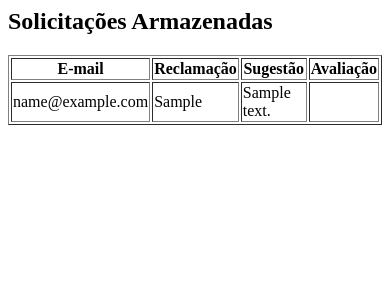
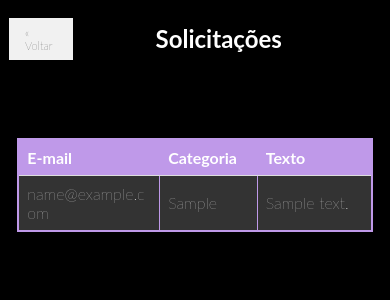
Before and after one commit to matheus-pestana/SENAI-SmartHub, a PHP site: page /solicitacoes.php in a window 390 px wide. Shown: the top 300 px of the page. Run offline with PHP 8.4, Linux system fonts and the light colour scheme; the visitor is signed in with stand-in values (Sample User, id 1); tables that the repository leaves empty or names only in its code hold one stand-in row (values such as "Sample post").

Commit message:
estilização e responsividade das solicitações.

```diff
--- /dev/null
+++ b/assets/css/solicitacoes.css
@@ -0,0 +1,121 @@
+body {
+    font-family: "Lato", sans-serif;
+    font-weight: 100;
+    font-style: normal;
+    background-color: black;
+}
+
+#nav {
+    width: 95%;
+    display: flex;
+    align-items: center;
+}
+
+#back {
+    width: 20%;
+}
+
+a {
+    text-decoration: none;
+    display: inline-block;
+    padding: 8px 16px;
+    background-color: white;
+    border: solid 1px black;
+    transition: .2s;
+}
+
+a:hover {
+    background-color: black;
+    border: solid 1px #BF99E9;
+    color: white;
+    transform: scale(1.05);
+    transition: .2s;
+}
+
+.previous {
+    background-color: #f1f1f1;
+    color: black;
+}
+
+.title {
+    width: 90%;
+    color: white;
+    text-align: center;
+}
+
+table {
+    border: solid 2px #BF99E9;
+    width: 95%;
+    border-collapse: collapse;
+    margin: 0 auto;
+}
+
+th,
+td {
+    padding: 8px;
+    text-align: left;
+    border-bottom: 1px solid #ddd;
+    color: white;
+}
+
+th {
+    background-color: #BF99E9;
+}
+
+td {
+    background-color: #333;
+}
+
+.email {
+    width: 40%;
+}
+
+.texto {
+    word-break: break-all;
+}
+
+main table {
+    width: 100%;
+}
+
+main th,
+main td {
+    padding: 10px;
+    text-align: center;
+}
+
+main table {
+    width: 100%;
+    border-collapse: collapse;
+    margin-top: 20px;
+}
+
+main th,
+main td {
+    padding: 10px;
+    border: 1px solid #BF99E9;
+    color: white;
+}
+
+main th {
+    background-color: #BF99E9;
+}
+
+main td {
+    background-color: #333;
+}
+
+@media (min-width: 340px) and (max-width: 600px) {
+    td {
+        word-break: break-all;
+    }
+
+    .title {
+        font-size: 1.5rem;
+    }
+
+    a {
+        width: 10%;
+        font-size: .7rem;
+    }
+}
--- a/solicitacoes.php
+++ b/solicitacoes.php
@@ -1,3 +1,21 @@
+<!DOCTYPE html>
+<html lang="en">
+
+<head>
+    <meta charset="UTF-8">
+    <meta name="viewport" content="width=device-width, initial-scale=1.0">
+    <title>Solicitações</title>
+    <link rel="icon" href="assets/img/icon.png">
+    <link rel="stylesheet" href="assets/css/solicitacoes.css">
+</head>
+
+<body>
+    <div id="nav">
+        <a href="fale.php" class="previous">&laquo; Voltar</a>
+        <h1 class="title">Solicitações</h1>
+    </div>
+
+
     <?php
     session_start();
     include 'conexao.php';
@@ -12,9 +30,9 @@ $result = $conn->query($sql);
 
     if ($result->num_rows > 0) {
         echo "<h2>Solicitações Armazenadas</h2>";
-    echo "<table border='1'><tr><th>E-mail</th><th>Reclamação</th><th>Sugestão</th><th>Avaliação</th></tr>";
+        echo "<table border='1'><tr><th>E-mail</th><th>Categoria</th><th>Texto</th></tr>";
         while ($row = $result->fetch_assoc()) {
-        echo "<tr><td>" . $row["usuario_email"] . "</td><td>" . $row["categoria"] . "</td><td>" . $row["texto"] . "</td><td>" . "</td></tr>";
+            echo "<tr><td class='email'>" . $row["usuario_email"] . "</td><td>" . $row["categoria"] . "</td><td class='texto'>" . $row["texto"] . "</td></tr>";
         }
         echo "</table>";
     } else {
@@ -24,3 +42,6 @@ if ($result->num_rows > 0) {
     $conn->close();
 
     ?>
+</body>
+
+</html>
```
Also changed, not shown: assets/css/fale.css (+11 -0 lines), assets/css/home.css (+25 -9 lines). Lines whose indentation alone changed are shown as unchanged.
